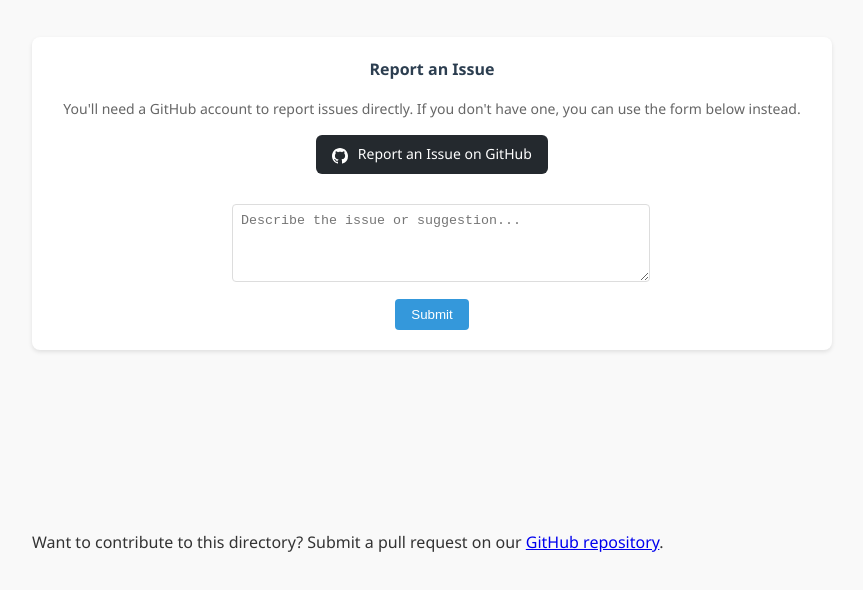
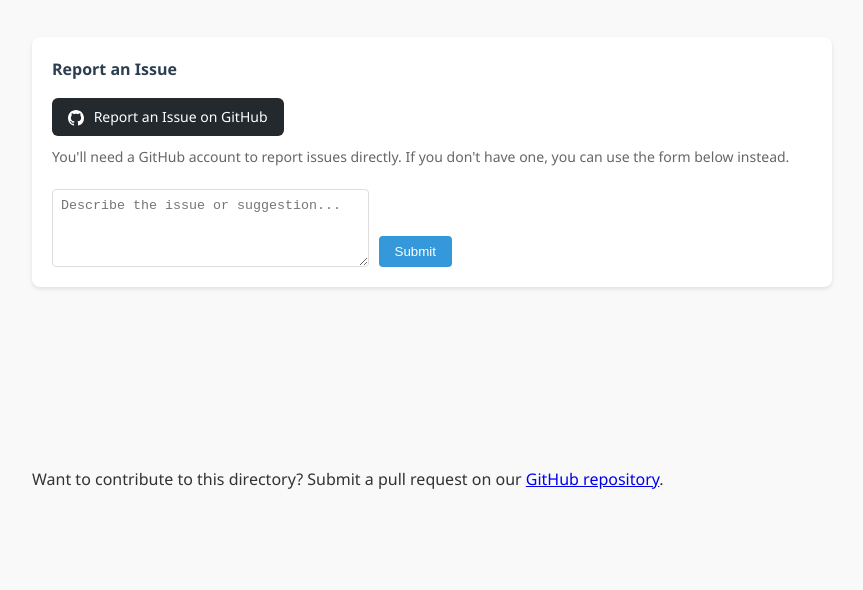
Before and after one commit to Kaya-Sem/outdoorgearshops, a plain HTML site: page index.html in a window 1280 px wide. Shown: the part 1810-2400 px from the top of the page, without its empty margins (208-1071 px from the left). After the commit the page ends 2338 px from the top, so only its background shows below. Drawn offline with Linux system fonts and the light colour scheme.

Commit message:
updated the report box

```diff
--- a/index.html
+++ b/index.html
@@ -130,7 +130,7 @@
             box-shadow: 0 2px 4px rgba(0, 0, 0, 0.1);
             margin-bottom: 20px;
             margin-top: 40px;
-            text-align: center;
+            text-align: left;
         }
 
         .report-form h3 {
@@ -253,8 +253,6 @@
 
     <div class="report-form">
         <h3>Report an Issue</h3>
-        <div class="note">You'll need a GitHub account to report issues directly. If you don't have one, you can use the
-            form below instead.</div>
         <a href="https://github.com/Kaya-Sem/outdoorgearshops/issues/new?template=bug_report.md" target="_blank"
             class="github-button">
             <svg height="16" width="16" viewBox="0 0 16 16" fill="currentColor">
@@ -264,15 +262,19 @@
             </svg>
             Report an Issue on GitHub
         </a>
+        <div class="note">You'll need a GitHub account to report issues directly. If you don't have one, you can use the
+            form below instead.</div>
         <form action="https://formsubmit.co/kayasemvc@gmail.com" method="POST"
-            style="margin-top: 20px; max-width: 400px; margin-left: auto; margin-right: auto;">
+            style="margin-top: 20px; max-width: 400px;">
             <input type="hidden" name="_subject" value="New Issue Report">
             <input type="hidden" name="_template" value="table">
-            <textarea name="message" rows="4"
-                style="width: 100%; margin-bottom: 10px; padding: 8px; border: 1px solid #ddd; border-radius: 4px;"
-                placeholder="Describe the issue or suggestion..."></textarea>
-            <button type="submit"
-                style="background-color: #3498db; color: white; border: none; padding: 8px 16px; border-radius: 4px; cursor: pointer;">Submit</button>
+            <div style="display: flex; gap: 10px;">
+                <textarea name="message" rows="4"
+                    style="flex: 1; padding: 8px; border: 1px solid #ddd; border-radius: 4px;"
+                    placeholder="Describe the issue or suggestion..."></textarea>
+                <button type="submit"
+                    style="background-color: #3498db; color: white; border: none; padding: 8px 16px; border-radius: 4px; cursor: pointer; align-self: flex-end;">Submit</button>
+            </div>
         </form>
     </div>
 
```
